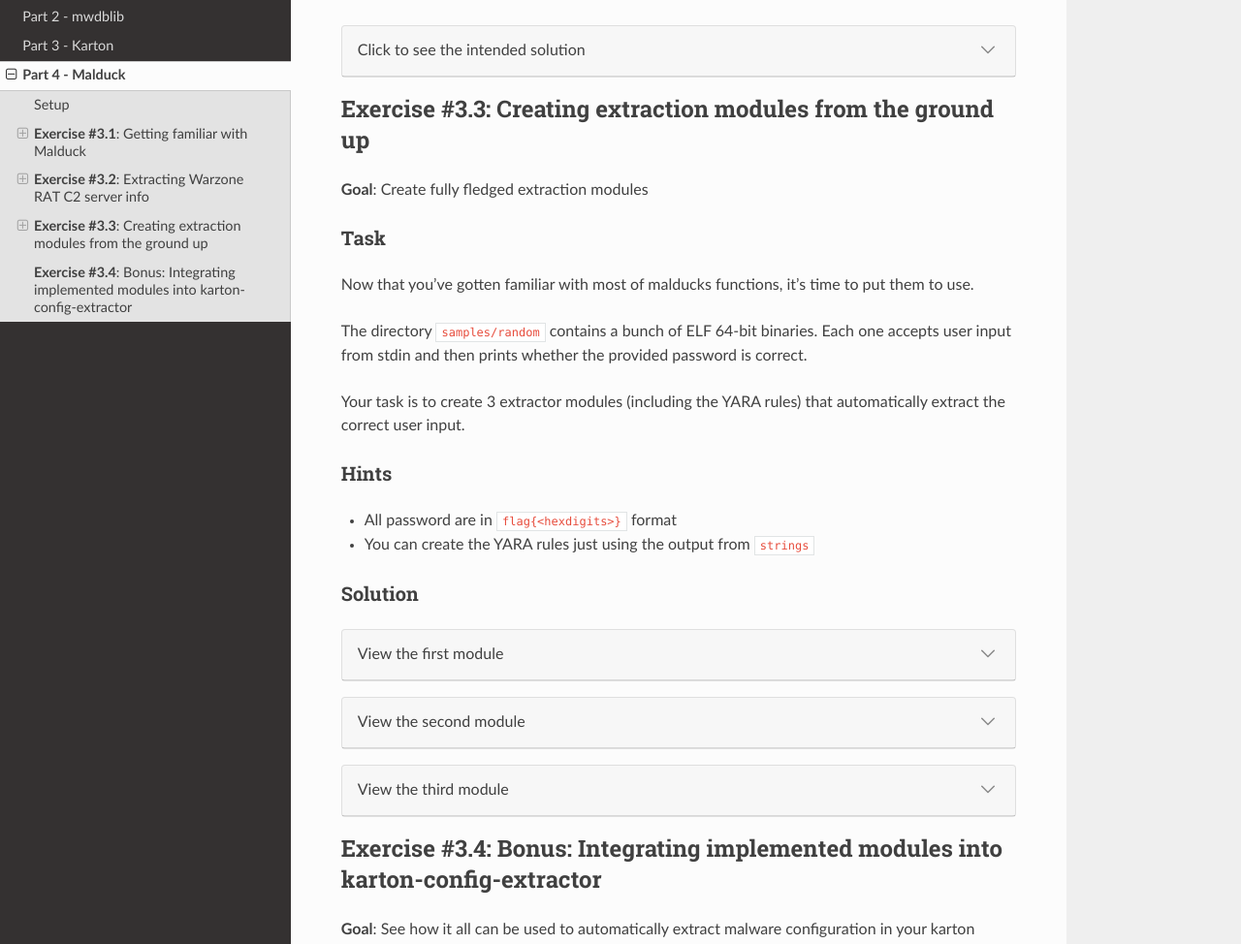
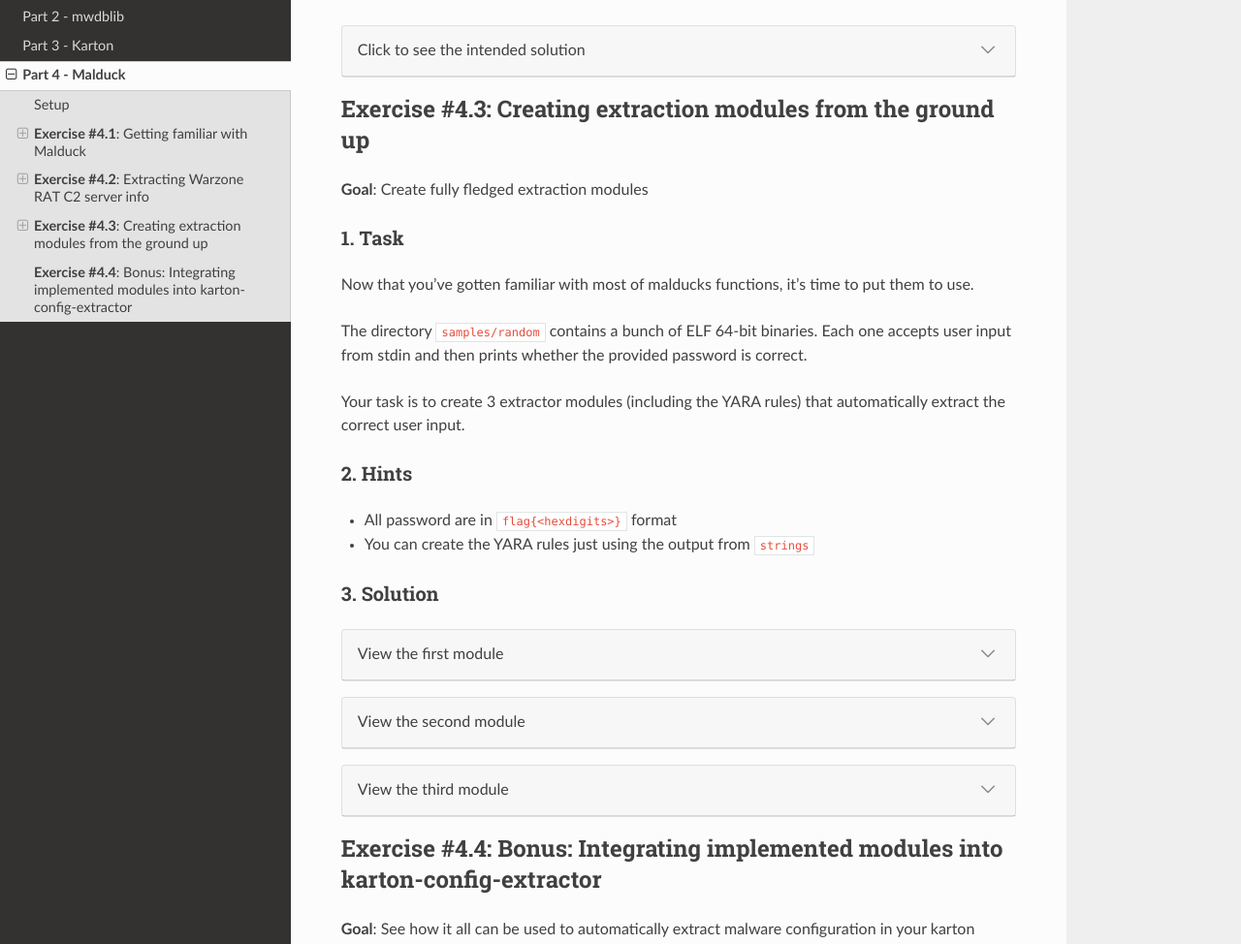
Before and after one commit to CERT-Polska/training-mwdb, a Sphinx documentation site: the page built from source/part-4.md, in a window 1280 px wide and 1400 px high, scrolled down 3621 px. Shown: the part 164-1138 px from the top of the window at 97% size. Built offline with Sphinx 7.4.7 and the Read the Docs theme 2.0.0, drawn with Linux system fonts in a browser that asks for light colours; some of the changed text lies outside the part shown.

Commit message:
Fix numeration

`````diff
--- a/source/part-4.md
+++ b/source/part-4.md
@@ -8,7 +8,7 @@
 $ pip install malduck
 ```
 
-## **Exercise #3.1**: Getting familiar with Malduck
+## **Exercise #4.1**: Getting familiar with Malduck
 
 **Goal**: Learn how Malduck can be used to make your malware analysis life easier
 
@@ -82,7 +82,7 @@
 ````
 
 
-## **Exercise #3.2**: Extracting Warzone RAT C2 server info
+## **Exercise #4.2**: Extracting Warzone RAT C2 server info
 
 **Goal**: Learn how to create malware extraction modules, work on some real-life samples
 
@@ -222,11 +222,11 @@
 ````
 
 
-## **Exercise #3.3**: Creating extraction modules from the ground up
+## **Exercise #4.3**: Creating extraction modules from the ground up
 
 **Goal**: Create fully fledged extraction modules
 
-### Task
+### 1. Task
 
 Now that you've gotten familiar with most of malducks functions, it's time to put them to use.
 
@@ -234,13 +234,13 @@
 
 Your task is to create 3 extractor modules (including the YARA rules) that automatically extract the correct user input.
 
-### Hints
+### 2. Hints
 
 * All password are in `flag{<hexdigits>}` format
 * You can create the YARA rules just using the output from `strings`
 
 
-### Solution
+### 3. Solution
 
 ````{dropdown} View the first module
 
@@ -380,7 +380,7 @@
 ```
 ````
 
-## **Exercise #3.4**: Bonus: Integrating implemented modules into karton-config-extractor
+## **Exercise #4.4**: Bonus: Integrating implemented modules into karton-config-extractor
 
 **Goal**: See how it all can be used to automatically extract malware configuration in your karton pipeline
 
`````
